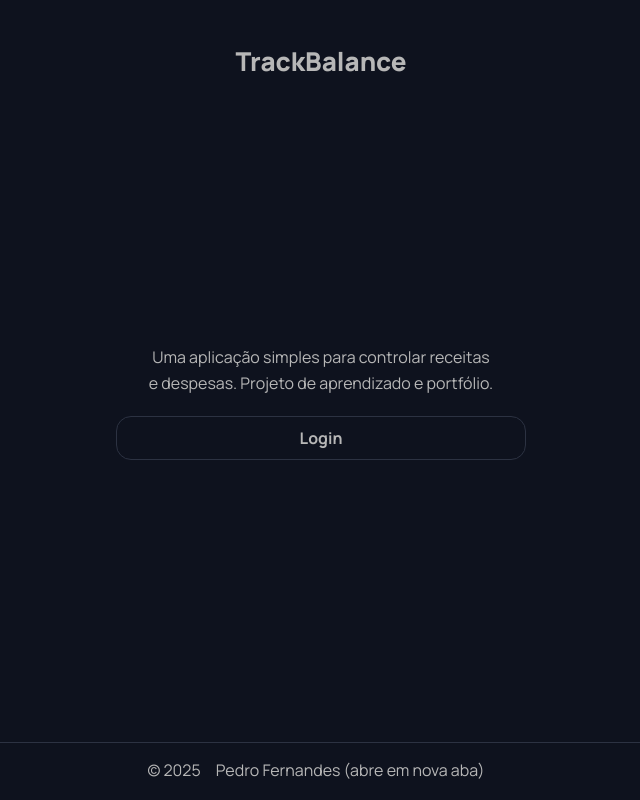
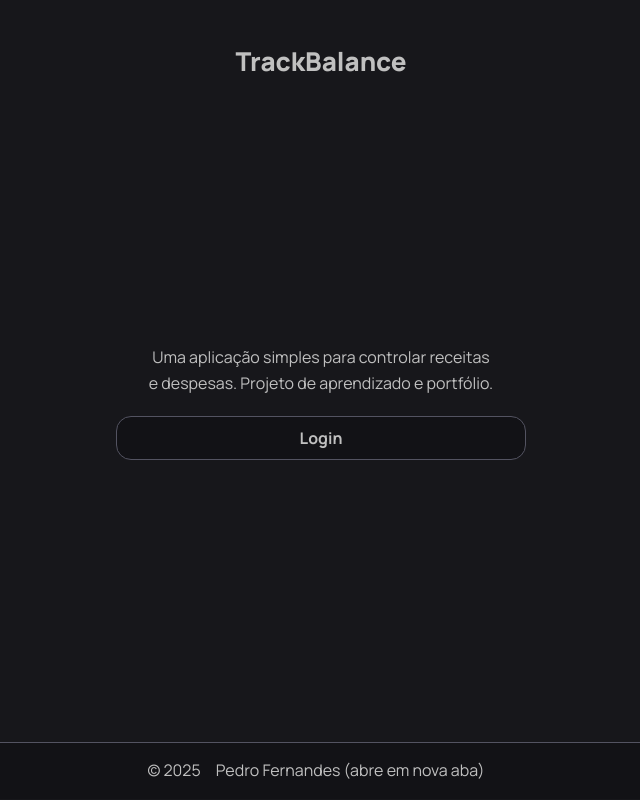
Before and after one commit to pedrobfernandes/trackbalance, a React (Vite) app: page / in a window 1280 px wide. Shown: the whole page, without its empty margins (319-959 px from the left). Built offline with nearby package versions, Linux system fonts and the light colour scheme; no server answers.

Commit message:
restruturação do css

```diff
--- a/src/components/AuthModal.jsx
+++ b/src/components/AuthModal.jsx
@@ -1,4 +1,4 @@
-import { useState, useRef } from "react";
+import { useState, useRef, useEffect } from "react";
 import { supabase } from "../lib/supabaseClient";
 import { useModal } from "../custom-components/modals";
 import { FormModal } from "../custom-components/modals";
@@ -18,6 +18,7 @@ export default function AuthModal(props)
     const [resendCooldown, setResendCooldown] = useState(0);
 
     const otpInputRef = useRef(null);
+    const resendIntervalRef = useRef(null);
     const { alert } = useModal();
 
     const
@@ -29,17 +30,36 @@ export default function AuthModal(props)
     } = useFormFieldValidation();
 
 
+    useEffect(() =>
+    {
+        return(() =>
+        {
+            if (resendIntervalRef.current !== null)
+            {
+                clearInterval(resendIntervalRef.current);
+            }
+        })
+
+    }, []);
+
+
     function startResendCooldown()
     {
+        if (resendIntervalRef.current !== null)
+        {
+            clearInterval(resendIntervalRef.current);
+        }
+
         setResendCooldown(30);
 
-        const interval = setInterval(() =>
+        resendIntervalRef.current = setInterval(() =>
         {
             setResendCooldown(previous =>
             {
                 if (previous <= 1)
                 {
-                    clearInterval(interval);
+                    clearInterval(resendIntervalRef.current);
+                    resendIntervalRef.current = null;
                     return(0);
                 }
 
@@ -185,10 +205,17 @@ export default function AuthModal(props)
 
     function resetModal()
     {
+        if (resendIntervalRef.current !== null)
+        {
+            clearInterval(resendIntervalRef.current);
+            resendIntervalRef.current = null;
+        }
+
         setStep("email");
         setEmail("");
         setOtp("");
         setSupabaseError(null);
+        setResendCooldown(0);
         clearError();
     }
 
--- a/src/components/ChartCustomTooltip.css
+++ b/src/components/ChartCustomTooltip.css
@@ -10,5 +10,5 @@
     align-items: center;
     font-family: "Manrope", sans-serif;
     font-weight: 700;
-    font-size: 1,6rem;
+    font-size: 1.6rem;
 }
--- a/src/components/ExpensesDonutChart.jsx
+++ b/src/components/ExpensesDonutChart.jsx
@@ -15,11 +15,12 @@ export default function ExpensesDonutChart(props)
 {
     const { expensesData, chartRef } = props;
     const RADIAN = Math.PI / 180;
+
     const COLORS =
     [
-        "#0088FE", "#00C49F",
-        "#FFBB28", "#FF8042",
-        "#AA66CC", "#FF4444"
+         "#535361", "#6A6A7A",
+         "#818193", "#40404D",
+         "#9898AC", "#2A2A33"
     ];
 
 
--- a/src/components/ExpensesTable.css
+++ b/src/components/ExpensesTable.css
@@ -3,14 +3,15 @@
     border-radius: 1rem;
     overflow: auto;
     border:var(--border-style);
-    width: 100%;
+    width: 98%;
+    margin: 0 auto;
     height: 23rem;
     outline: none;
 }
 
 .table-wrapper:focus
 {
-    outline: 0.3rem solid #2C3242;
+    outline: 0.3rem solid #C0C0C0;
     outline-offset: 0;
 }
 
@@ -118,7 +119,6 @@ tbody td
 {
     width: 100%;
     margin: 0 auto;
-    background-color: var(--main-background-color);
 }
 
 
@@ -141,20 +141,6 @@ tbody td
         table-layout: fixed;
     }
 
-    .input-group
-    {
-        flex-direction: row;
-    }
-
-    .input-group input
-    {
-        width: 60%;
-    }
-
-    .input-group button
-    {
-        width: 40%;
-    }
 
     .sort-button
     {
@@ -174,7 +160,34 @@ tbody td
 }
 
 
-@media (min-width: 35.75em)
+@media (min-width: 37.5em)
+{
+    .input-group
+    {
+        flex-direction: row;
+    }
+
+    .input-group input
+    {
+        width: 60%;
+    }
+
+    .input-group button
+    {
+        width: 40%;
+    }
+}
+
+@media (min-width: 41em)
+{
+    .input-group
+    {
+        max-width: 80rem;
+    }
+}
+
+
+@media (min-width: 62.5em)
 {
     .input-group input
     {
@@ -186,12 +199,3 @@ tbody td
         width: 20%;
     }
 }
-
-
-@media (min-width: 41em)
-{
-    .input-group
-    {
-        max-width: 80rem;
-    }
-}
--- a/src/components/TopExpenses.css
+++ b/src/components/TopExpenses.css
@@ -46,12 +46,3 @@
         justify-content: space-between;
     }
 }
-
-
-@media (min-width: 50em)
-{
-    .top-expenses-container
-    {
-        max-width: 80%;
-    }
-}
--- a/src/custom-components/inputs/CustomSelect.css
+++ b/src/custom-components/inputs/CustomSelect.css
@@ -72,6 +72,6 @@
 .custom-select-item.highlighted,
 .custom-select-item:hover
 {
-    background-color: #1c2331;
-    color: white;
+    background-color: #535361;
+    color: var(--text-color);
 }
--- a/src/custom-components/modals/FormModal.css
+++ b/src/custom-components/modals/FormModal.css
@@ -31,10 +31,23 @@
     min-height: 50%;
     max-height: 70%;
     border: var(--border-style);
-    background-color: var(--main-background-color);
+    background-color: var(--secondary-background-color);
     border-radius: 1rem;
     z-index: 1110;
     overflow: auto;
+}
+
+
+.formModal form
+{
+    background-color: var(--secondary-background-color);
+}
+
+
+.formModal form input,
+.formModal form button
+{
+    background-color: var(--main-background-color);
 }
 
 
--- a/src/custom-components/modals/InfoModalContext.css
+++ b/src/custom-components/modals/InfoModalContext.css
@@ -34,10 +34,16 @@
     width: 90vw;
     transform: translate(-50%, -50%);
     border: var(--border-style);
-    background-color: var(--main-background-color);
+    background-color: var(--secondary-background-color);
     border-radius: 1.5rem;
     overflow: hidden;
     z-index: 1100;
+}
+
+
+.infoModal button
+{
+    background-color: var(--main-background-color);
 }
 
 .infoModal:focus
@@ -50,7 +56,7 @@
 .infoModal-content-container
 {
     height: 100%;
-    background-color: var(--main-background-color);
+    background-color: var(--secondary-background-color);
     color: var(--text-color);
     padding: 2rem;
     overflow: auto;
--- a/src/index.css
+++ b/src/index.css
@@ -9,13 +9,13 @@
     --text-font: 1.6rem;
 
 
-    --main-background-color: #0E121E;
-    --text-color: #B7B7B7;
-    --button-color: #0E121E;
+    --main-background-color: #17171B;
+    --secondary-background-color: #121216;
+    --text-color:  #C0C0C0;
 
+    --border-style: 0.1rem solid #535361;
+    --outline-style: 0.2rem solid #C0C0C0;
 
-    --border-style: 0.1rem solid #2C3242;
-    --outline-style: 0.2rem solid #2C3242;
     --transitions: transform 0.3s ease-in-out;
     --transform-hover: translate(0.3rem, 0.3rem);
     --transform-active: translate(0.6rem, 0.6rem);
@@ -71,6 +71,13 @@ body
 }
 
 
+h1, h2, h3,
+p, label,
+span
+{
+    text-wrap: balance;
+}
+
 h1
 {
     text-align: center;
@@ -102,7 +109,7 @@ button
     padding: 0.5rem 1rem;
     border: var(--border-style);
     border-radius: 1.5rem;
-    background-color: var(--button-color);
+    background-color: var(--secondary-background-color);
     color: var(--text-color);
     transition: var(--transitions);
     min-width: 4.4rem;
@@ -123,7 +130,7 @@ input
     padding: 0.5rem 1rem;
     border-radius: 1.5rem;
     border: var(--border-style);
-    background-color: var(--main-background-color);
+    background-color: var(--secondary-background-color);
     color: var(--text-color);
     font-size: 1.6rem;
 }
@@ -186,5 +193,6 @@ input:focus
 
 a:focus
 {
-    outline: 0.3rem solid #2C3242;
+    outline: 0.3rem solid #C0C0C0;
+    outline-offset: 0;
 }
--- a/src/pages/Home.css
+++ b/src/pages/Home.css
@@ -24,10 +24,8 @@
 .home-main p
 {
     max-width: 42ch;
-    text-wrap: balance;
     margin: 0 auto;
 }
-
 
 
 .home-footer
@@ -35,6 +33,7 @@
     width: 100%;
     border-top: var(--border-style);
     padding: 1rem 0;
+    background-color: var(--secondary-background-color)
 }
 
 .author-link
--- a/src/pages/Overview.css
+++ b/src/pages/Overview.css
@@ -42,7 +42,7 @@ h1
     left: 0;
     height: calc(100% - 8rem);
     width: 24rem;
-    background: var(--main-background-color);
+    background: var(--secondary-background-color);
     border-right: var(--border-style);
     padding: 1rem;
     overflow-y: auto;
@@ -51,8 +51,14 @@ h1
 
 .action-panel:focus
 {
-    outline: 0.3rem solid #2C3242;
+    outline: 0.3rem solid #C0C0C0;
     outline-offset: 0;
+}
+
+
+.action-panel button
+{
+    background-color: var(--main-background-color);
 }
 
 .sidebar button
@@ -164,9 +170,10 @@ h1
     {
         top: 0;
         left: 1.5rem;
-        height: 100vh;
+        height: 100%;
         width: 6rem;
         border-right: var(--border-style);
+        border-top: none;
         flex-direction: column;
         align-items: center;
         padding: 1rem 0;
```
